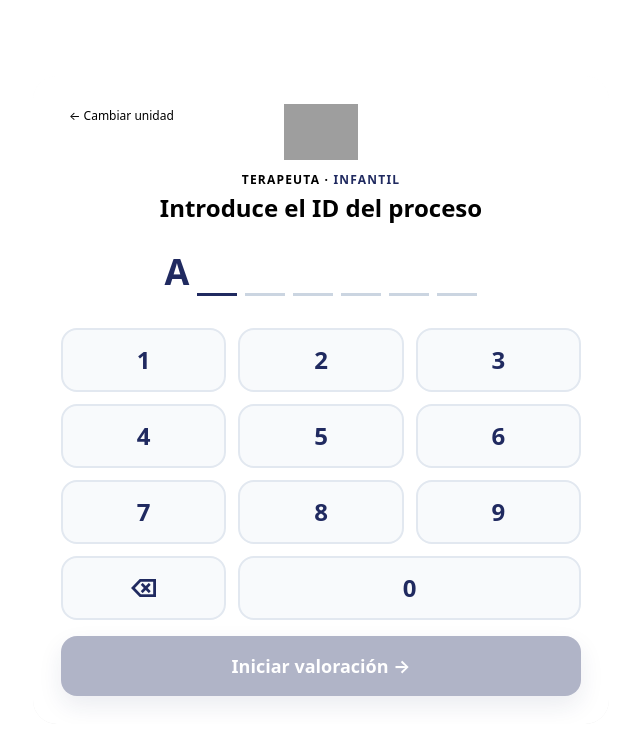
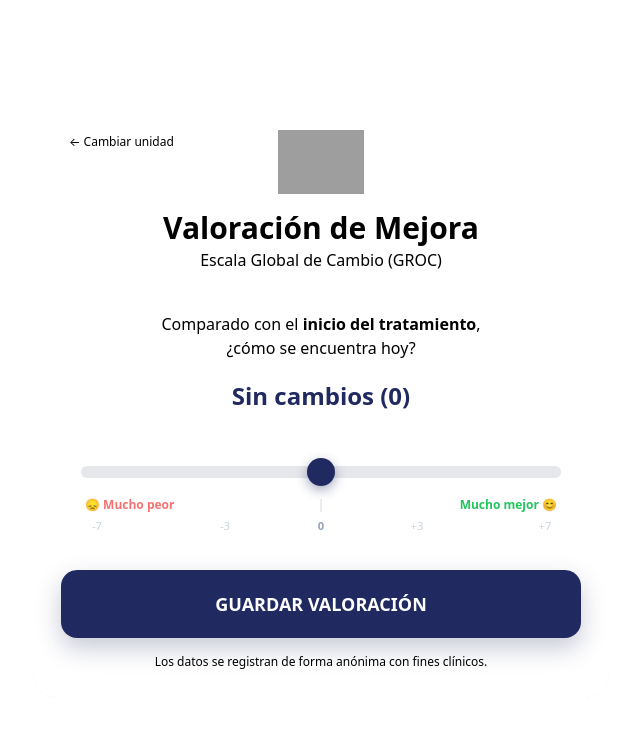
Before and after one commit to physiodevapp/kiosco-groc, a plain HTML site: page index.html in a window 1280 px wide. Both pictures are taken after a click on the button "Infantil". Shown: the whole page, without its empty margins (319-959 px from the left). Drawn offline with nearby package versions, Linux system fonts and the light colour scheme; grey boxes are pictures that could not be loaded.

Commit message:
refactor: eliminar pantalla de ID y añadir nuevas unidades
Retira la pantalla intermedia del numpad (idProceso) para simplificar el flujo: unidad → slider → envío. Añade Salud Mental, Podología y TO a la selección de unidades. Elimina idProceso del backend y actualiza cabeceras y validación de Sheets.

```diff
--- a/index.html
+++ b/index.html
@@ -125,39 +125,6 @@
     #valorGroc.positivo::-webkit-slider-runnable-track  { background: linear-gradient(to right, #E5E7EB 50%, #16a34a 50%, #16a34a var(--pct), #E5E7EB var(--pct)); }
     #valorGroc.negativo::-webkit-slider-runnable-track  { background: linear-gradient(to right, #E5E7EB var(--pct), #dc2626 var(--pct), #dc2626 50%, #E5E7EB 50%); }
 
-    /* ── Teclado numérico ── */
-    .numpad-btn {
-      background: #F8FAFC;
-      border: 2px solid #E2E8F0;
-      border-radius: 1rem;
-      font-size: 1.5rem;
-      font-weight: 700;
-      color: var(--brand-600);
-      transition: all 0.1s ease;
-      cursor: pointer;
-      display: flex;
-      align-items: center;
-      justify-content: center;
-      height: 64px;
-    }
-    .numpad-btn:active { background: var(--brand-100); transform: scale(0.94); border-color: var(--brand-500); }
-
-    /* ── Slots del ID ── */
-    .id-slot {
-      width: 2.5rem;
-      height: 3rem;
-      border-bottom: 3px solid #CBD5E1;
-      display: flex;
-      align-items: center;
-      justify-content: center;
-      font-size: 1.75rem;
-      font-weight: 800;
-      color: var(--brand-600);
-      transition: border-color 0.15s;
-    }
-    .id-slot.activo { border-color: var(--brand-600); }
-    .id-slot.lleno  { border-color: var(--brand-500); color: var(--brand-600); }
-
     /* ── Botones de unidad ── */
     .unit-btn {
       background: white;
@@ -215,74 +182,20 @@
           <button class="unit-btn" onclick="seleccionarUnidad('Infantil')">Infantil</button>
           <button class="unit-btn" onclick="seleccionarUnidad('Trauma')">Trauma</button>
           <button class="unit-btn" onclick="seleccionarUnidad('Neuro')">Neuro</button>
+          <button class="unit-btn" onclick="seleccionarUnidad('Salud Mental')">Salud Mental</button>
+          <button class="unit-btn" onclick="seleccionarUnidad('Podología')">Podología</button>
+          <button class="unit-btn" onclick="seleccionarUnidad('TO')">TO</button>
         </div>
 
-      </div>
-
-      <!-- ── PANTALLA 1: FISIO ── -->
-      <div id="fisio-screen" class="hidden p-4 sm:p-7">
-
-        <div class="relative text-center mb-4 sm:mb-6">
-          <button onclick="volverAUnidad()"
-            class="absolute left-0 top-0 text-xs text-slate-300 hover:text-slate-500 transition-colors py-1 px-2 rounded-lg">
-            ← Cambiar unidad
-          </button>
-          <div class="flex justify-center mb-2 sm:mb-3">
-            <img
-              src="https://www.clinicauniversitarialasalle.es/wp-content/uploads/2024/08/la-salle.png"
-              alt="Clínica Universitaria La Salle"
-              class="h-10 sm:h-14 w-auto object-contain"
-              loading="eager"
-            >
-          </div>
-          <p class="text-xs font-semibold text-slate-400 uppercase tracking-widest mb-1">
-            Terapeuta · <span id="unidad-badge" class="text-brand"></span>
-          </p>
-          <h1 class="text-lg sm:text-2xl font-bold text-slate-800">Introduce el ID del proceso</h1>
-        </div>
-
-        <!-- Display ID -->
-        <div class="flex items-end justify-center gap-2 mb-6 sm:mb-8">
-          <span class="text-4xl font-black text-brand pb-1">A</span>
-          <div class="flex gap-2">
-            <div class="id-slot activo" id="slot-0"></div>
-            <div class="id-slot" id="slot-1"></div>
-            <div class="id-slot" id="slot-2"></div>
-            <div class="id-slot" id="slot-3"></div>
-            <div class="id-slot" id="slot-4"></div>
-            <div class="id-slot" id="slot-5"></div>
-          </div>
-        </div>
-
-        <!-- Numpad -->
-        <div class="grid grid-cols-3 gap-2 sm:gap-3 mb-4">
-          <button class="numpad-btn" onclick="pulsarDigito('1')">1</button>
-          <button class="numpad-btn" onclick="pulsarDigito('2')">2</button>
-          <button class="numpad-btn" onclick="pulsarDigito('3')">3</button>
-          <button class="numpad-btn" onclick="pulsarDigito('4')">4</button>
-          <button class="numpad-btn" onclick="pulsarDigito('5')">5</button>
-          <button class="numpad-btn" onclick="pulsarDigito('6')">6</button>
-          <button class="numpad-btn" onclick="pulsarDigito('7')">7</button>
-          <button class="numpad-btn" onclick="pulsarDigito('8')">8</button>
-          <button class="numpad-btn" onclick="pulsarDigito('9')">9</button>
-          <button class="numpad-btn" onclick="borrarDigito()">⌫</button>
-          <button class="numpad-btn col-span-2" onclick="pulsarDigito('0')">0</button>
-        </div>
-
-        <button onclick="confirmarId()" id="btnConfirmar"
-          class="btn-brand shadow-brand w-full text-white font-bold py-4 rounded-2xl text-base sm:text-lg"
-          disabled>
-          Iniciar valoración →
-        </button>
       </div>
 
       <!-- ── PANTALLA 2: PACIENTE ── -->
       <div id="patient-screen" class="hidden p-4 sm:p-7">
 
         <div class="relative text-center mb-3 sm:mb-5">
-          <button onclick="volverAlId()"
+          <button onclick="volverAUnidad()"
             class="absolute left-0 top-0 text-xs text-slate-300 hover:text-slate-500 transition-colors py-1 px-2 rounded-lg">
-            ← Cambiar ID
+            ← Cambiar unidad
           </button>
           <div class="flex justify-center mb-2 sm:mb-4">
             <img
@@ -405,68 +318,23 @@
     // ── Estado ─────────────────────────────────────────────────
     let sliderMovido       = false;
     let timeoutEnvio       = null;
-    let digitosId          = [];
     let unidadSeleccionada = null;
 
     // ── Selección de unidad ─────────────────────────────────────
     function seleccionarUnidad(unidad) {
       unidadSeleccionada = unidad;
-      document.getElementById('unidad-badge').innerText = unidad;
       document.getElementById('unit-screen').classList.add('hidden');
-      document.getElementById('fisio-screen').classList.remove('hidden');
+      document.getElementById('valorGroc').value = 0;
+      document.getElementById('aviso-slider').classList.add('oculto');
+      updateLabel(0);
+      sliderMovido = false;
+      document.getElementById('patient-screen').classList.remove('hidden');
     }
 
     function volverAUnidad() {
       unidadSeleccionada = null;
-      document.getElementById('unidad-badge').innerText = '';
-      digitosId = [];
-      actualizarDisplayId();
-      document.getElementById('fisio-screen').classList.add('hidden');
+      document.getElementById('patient-screen').classList.add('hidden');
       document.getElementById('unit-screen').classList.remove('hidden');
-    }
-
-    // ── Numpad ─────────────────────────────────────────────────
-    function pulsarDigito(d) {
-      if (digitosId.length >= 6) return;
-      digitosId.push(d);
-      actualizarDisplayId();
-    }
-
-    function borrarDigito() {
-      if (digitosId.length === 0) return;
-      digitosId.pop();
-      actualizarDisplayId();
-    }
-
-    function actualizarDisplayId() {
-      for (let i = 0; i < 6; i++) {
-        const slot = document.getElementById('slot-' + i);
-        if (i < digitosId.length) {
-          slot.innerText = digitosId[i];
-          slot.classList.remove('activo');
-          slot.classList.add('lleno');
-        } else {
-          slot.innerText = '';
-          slot.classList.remove('lleno');
-          slot.classList.toggle('activo', i === digitosId.length);
-        }
-      }
-      document.getElementById('btnConfirmar').disabled = digitosId.length !== 6;
-    }
-
-    function confirmarId() {
-      if (digitosId.length !== 6) return;
-      document.getElementById('valorGroc').value = 0;
-      document.getElementById('aviso-slider').classList.add('oculto');
-      updateLabel(0);
-      sliderMovido = false;
-      document.getElementById('fisio-screen').classList.add('hidden');
-      document.getElementById('patient-screen').classList.remove('hidden');
-    }
-
-    function volverAlId() {
-      document.getElementById('patient-screen').classList.add('hidden');
-      document.getElementById('fisio-screen').classList.remove('hidden');
     }
 
     // ── updateLabel ─────────────────────────────────────────────
@@ -506,7 +374,6 @@
         return;
       }
 
-      const idProceso = 'A' + digitosId.join('');
       const hoy = new Date();
       const fechaFin = hoy.getFullYear() + '-' +
         String(hoy.getMonth() + 1).padStart(2, '0') + '-' +
@@ -534,7 +401,7 @@
           mostrarModal('Error de comunicación: ' + err.message, 'error');
           bloquearUI(false);
         })
-        .guardarRespuesta({ fechaFin, idProceso, valorGroc: document.getElementById('valorGroc').value, unidad: unidadSeleccionada });
+        .guardarRespuesta({ fechaFin, valorGroc: document.getElementById('valorGroc').value, unidad: unidadSeleccionada });
     }
 
     // ── bloquearUI ──────────────────────────────────────────────
@@ -585,10 +452,9 @@
     function resetFormulario() {
       document.getElementById('success-content').classList.add('hidden');
       document.getElementById('patient-screen').classList.add('hidden');
-      document.getElementById('fisio-screen').classList.remove('hidden');
+      document.getElementById('unit-screen').classList.remove('hidden');
 
-      digitosId = [];
-      actualizarDisplayId();
+      unidadSeleccionada = null;
 
       const pb = document.getElementById('progressBar');
       pb.style.transition = 'none';
@@ -628,7 +494,6 @@
 
     // ── Inicio ──────────────────────────────────────────────────
     window.onload = () => {
-      actualizarDisplayId();
       updateLabel(0);
       sliderMovido = false;
     };
```
Also changed, not shown: Código.js (+7 -15 lines).
